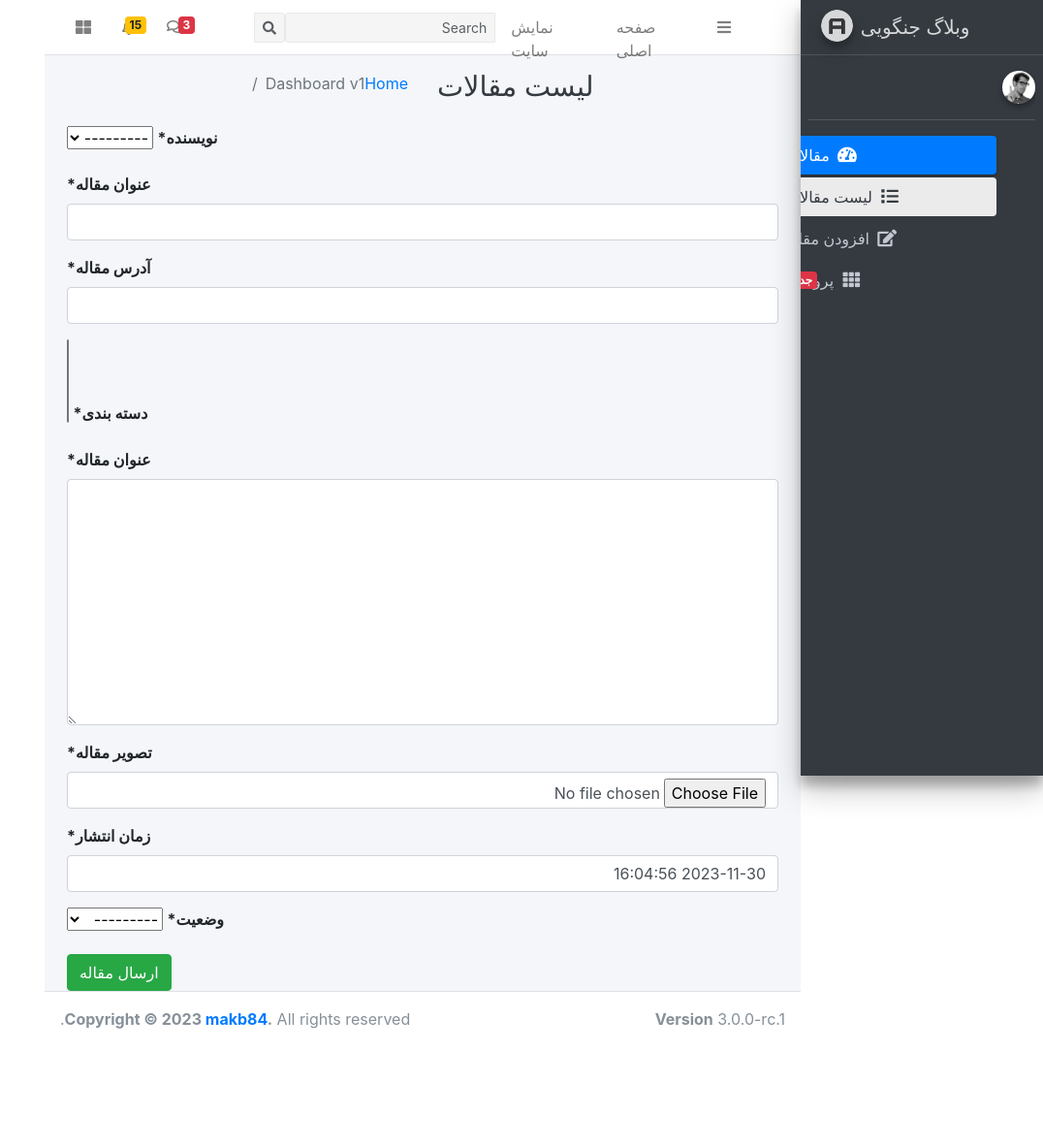
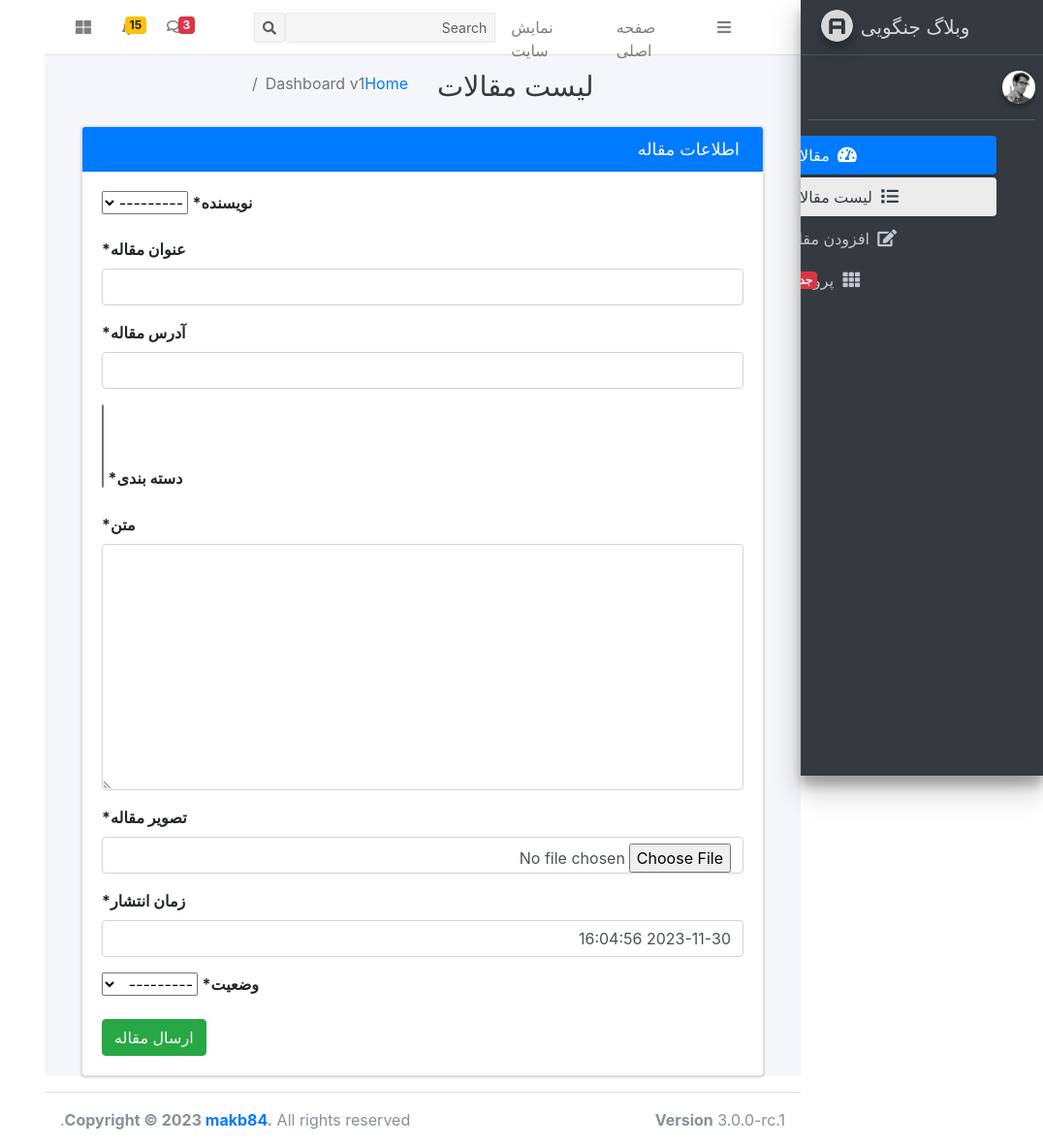
Before and after one commit to Makb84/django-article, a Django app: page /account/article/create in a window 1280 px wide. Shown: the whole page at 97% size, without its empty margins (204-1280 px from the left). Before the commit the page ends 1061 px from the top, so only its background shows below. Run offline with Django 4.2, Linux system fonts and the light colour scheme; data that the repository does not hold is empty; some libraries are stand-ins or nearby versions.

```diff
--- a/blog/models.py
+++ b/blog/models.py
@@ -52,7 +52,7 @@ class Article(models.Model):
     title = models.CharField(max_length=200, verbose_name= "عنوان مقاله")
     slug = models.SlugField(max_length=100, unique=True, verbose_name= "آدرس مقاله")
     category = models.ManyToManyField(Category, verbose_name="دسته بندی", related_name="articles")
-    description = models.TextField(verbose_name= "عنوان مقاله")
+    description = models.TextField(verbose_name= "متن")
     thumbnail = models.ImageField(upload_to="images", verbose_name= "تصویر مقاله")
     publish = models.DateTimeField(default=timezone.now, verbose_name= "زمان انتشار")
     created = models.DateTimeField(auto_now_add=True)
--- a/templates/blog/detail.html
+++ b/templates/blog/detail.html
@@ -30,7 +30,7 @@
         <div class="container px-4 px-lg-5">
             <div class="row gx-4 gx-lg-5 justify-content-center">
                 <div class="col-md-10 col-lg-8 col-xl-7 text-justify" style = " text-align: justify !important; direction: ltr;">
-                    {{article.description|linebreaks}}
+                    {{article.description|safe|linebreaks}}
 
                     {% for cat in article.category_published.all %}
 
--- a/templates/blog/home.html
+++ b/templates/blog/home.html
@@ -29,7 +29,7 @@
                     <div class="post-preview" style = " text-align: justify-all; text-align: left;" >
                         <a href="{% url 'blog:detail' article.slug%}">
                             <h2 class="post-title">{{article.title}}</h2>
-                            <h3 class="post-subtitle">{{article.description|truncatewords:30}}</h3>
+                            <h3 class="post-subtitle">{{article.description|safe|truncatewords:30}}</h3>
                         </a>
                         <p class="post-meta">
 
--- a/templates/registration/article-create-update.html
+++ b/templates/registration/article-create-update.html
@@ -8,9 +8,25 @@
 
 {% block main %}
 
-    <form method="post" enctype="multipart/form-data">{% csrf_token %}
-        {{form|crispy}}
-        <button type="submit" class="btn btn-success">ارسال مقاله</button>
-    </form>
+
+<div class="col-md-12">
+    <!-- general form elements -->
+    <div class="card card-primary">
+      <div class="card-header">
+        <div class="row mr-1 align-items-center">
+            <h3 class="card-title mb-0 pb-0">اطلاعات مقاله</h3>
+        </div>
+      </div>
+      <div class="card-body">
+          <form method="post" enctype="multipart/form-data">{% csrf_token %}
+              {{form|crispy}}
+              <button type="submit" class="btn btn-success">ارسال مقاله</button>
+          </form>
+      </div>
+      <!-- /.card-header -->
+      <!-- form start -->
+    </div>
+</div>
+
 
 {% endblock %}
--- a/templates/registration/base.html
+++ b/templates/registration/base.html
@@ -32,6 +32,11 @@
   <link rel="stylesheet" href="https://cdn.rtlcss.com/bootstrap/v4.2.1/css/bootstrap.min.css">
   <!-- Custom style for RTL -->
   <link rel="stylesheet" href="{% static 'registration/adminlte/dist/css/custom.css' %}">
+
+
+  <link href="https://cdn.jsdelivr.net/npm/select2@4.1.0-rc.0/dist/css/select2.min.css" rel="stylesheet" />
+
+
 </head>
 <body class="hold-transition sidebar-mini layout-fixed">
 <div class="wrapper">
@@ -245,5 +250,18 @@
 <script src="{% static 'registration/adminlte/dist/js/pages/dashboard.js' %}"></script>
 <!-- AdminLTE for demo purposes -->
 <script src="{% static 'registration/adminlte/dist/js/demo.js' %}"></script>
+
+
+<script src="https://cdn.jsdelivr.net/npm/select2@4.1.0-rc.0/dist/js/select2.min.js"></script>
+
+
+<script>
+  $(document).ready(function() {
+      $('#id_category').select2({
+        theme: "classic",
+        width: 'resolve'
+      });
+  });
+</script>
 </body>
 </html>
--- a/templates/registration/home.html
+++ b/templates/registration/home.html
@@ -58,7 +58,7 @@
                             {% endif %}
 
                         </span></td>
-                        <td>{{article.description|truncatewords:30}}</td>
+                        <td>{{article.description|striptags|truncatewords:30}}</td>
                         <td><img src="{{article.thumbnail.url}}" width="120"></td>
 
 
```
